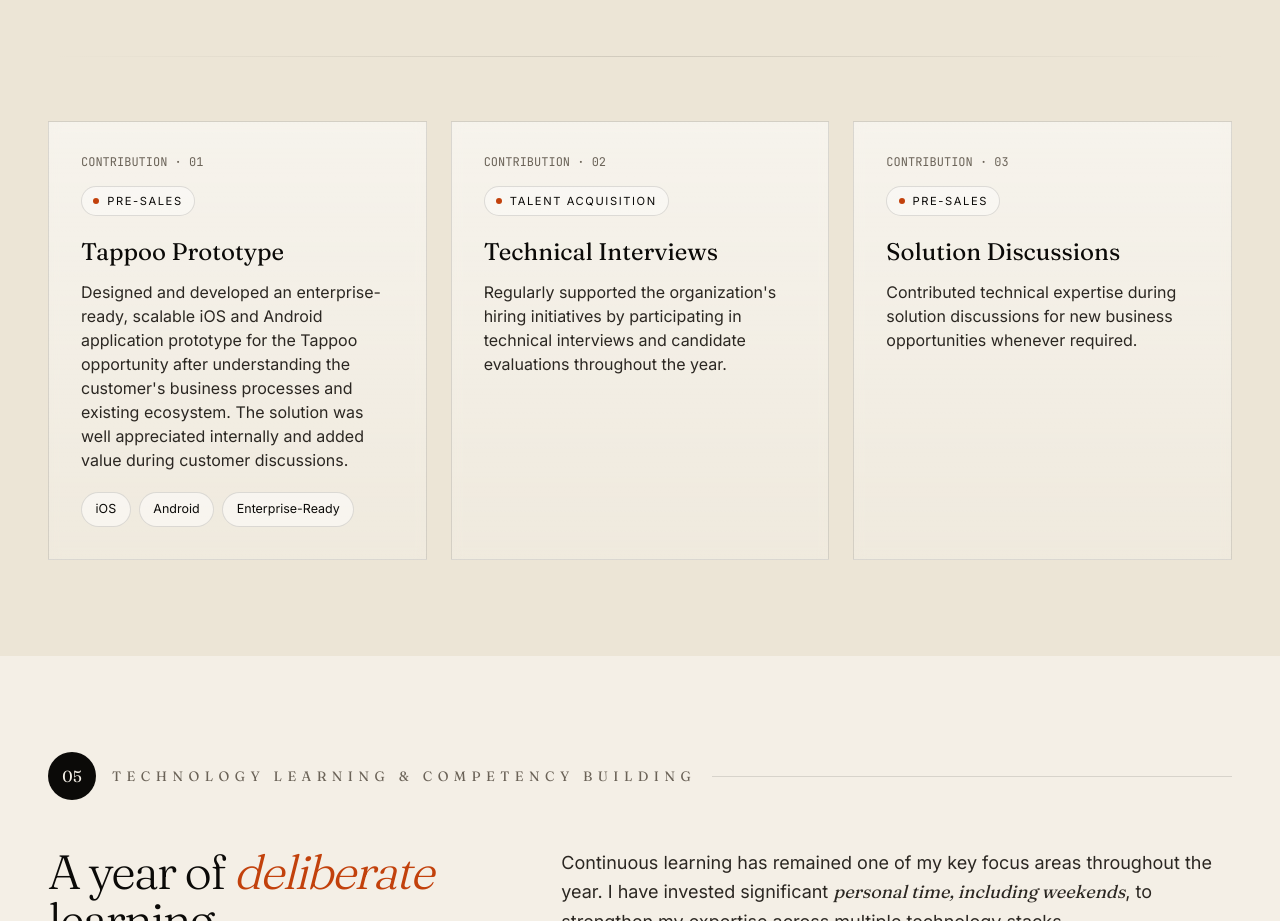
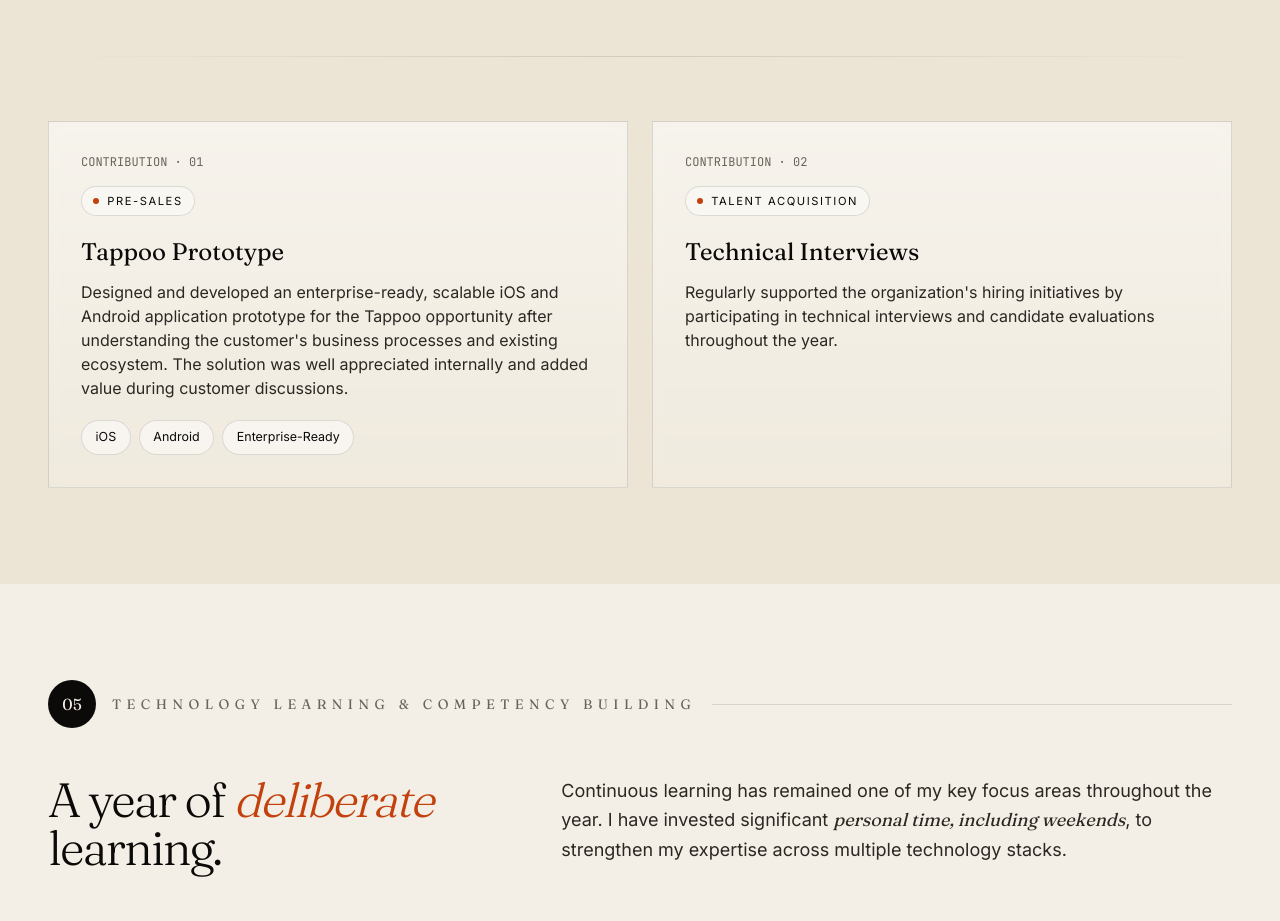
Before and after one commit to CK-Arijit/Performace-Review-2026, a plain HTML site: page index.html in a window 1280 px wide. Shown: the part 8028-8949 px from the top of the page. Drawn offline with nearby package versions, Linux system fonts and the light colour scheme.

Commit message:
changes made

```diff
--- a/index.html
+++ b/index.html
@@ -574,7 +574,7 @@
 
     <div class="rule mb-16"></div>
 
-    <div class="grid md:grid-cols-3 gap-6">
+    <div class="grid md:grid-cols-2 gap-6">
       <div class="card p-8 h-full">
         <div class="mono text-xs mb-4" style="color:var(--muted);">CONTRIBUTION · 01</div>
         <div class="chip mb-5"><span class="dot"></span>Pre-Sales</div>
@@ -589,12 +589,6 @@
         <div class="chip mb-5"><span class="dot"></span>Talent Acquisition</div>
         <h4 class="serif text-2xl mb-3">Technical Interviews</h4>
         <p style="color:#2b2722;">Regularly supported the organization's hiring initiatives by participating in technical interviews and candidate evaluations throughout the year.</p>
-      </div>
-      <div class="card p-8 h-full">
-        <div class="mono text-xs mb-4" style="color:var(--muted);">CONTRIBUTION · 03</div>
-        <div class="chip mb-5"><span class="dot"></span>Pre-Sales</div>
-        <h4 class="serif text-2xl mb-3">Solution Discussions</h4>
-        <p style="color:#2b2722;">Contributed technical expertise during solution discussions for new business opportunities whenever required.</p>
       </div>
     </div>
   </div>
```
